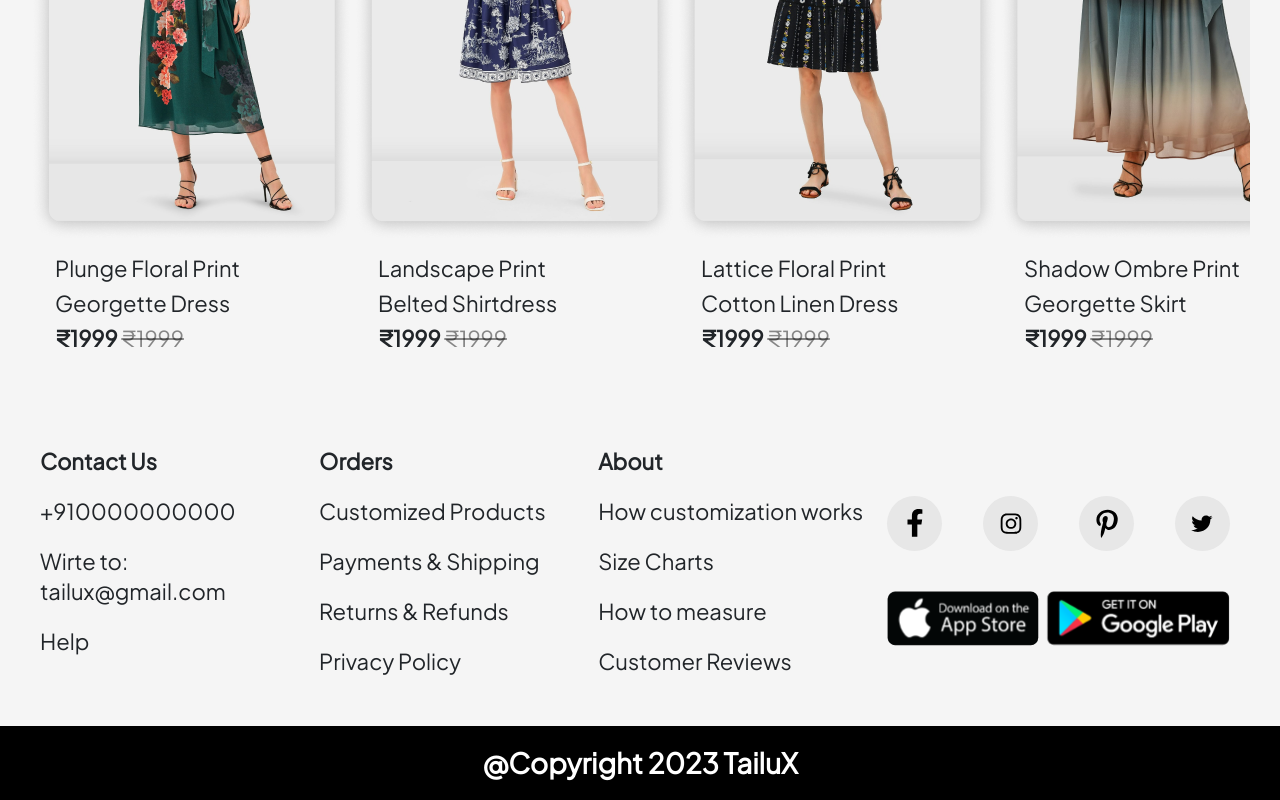
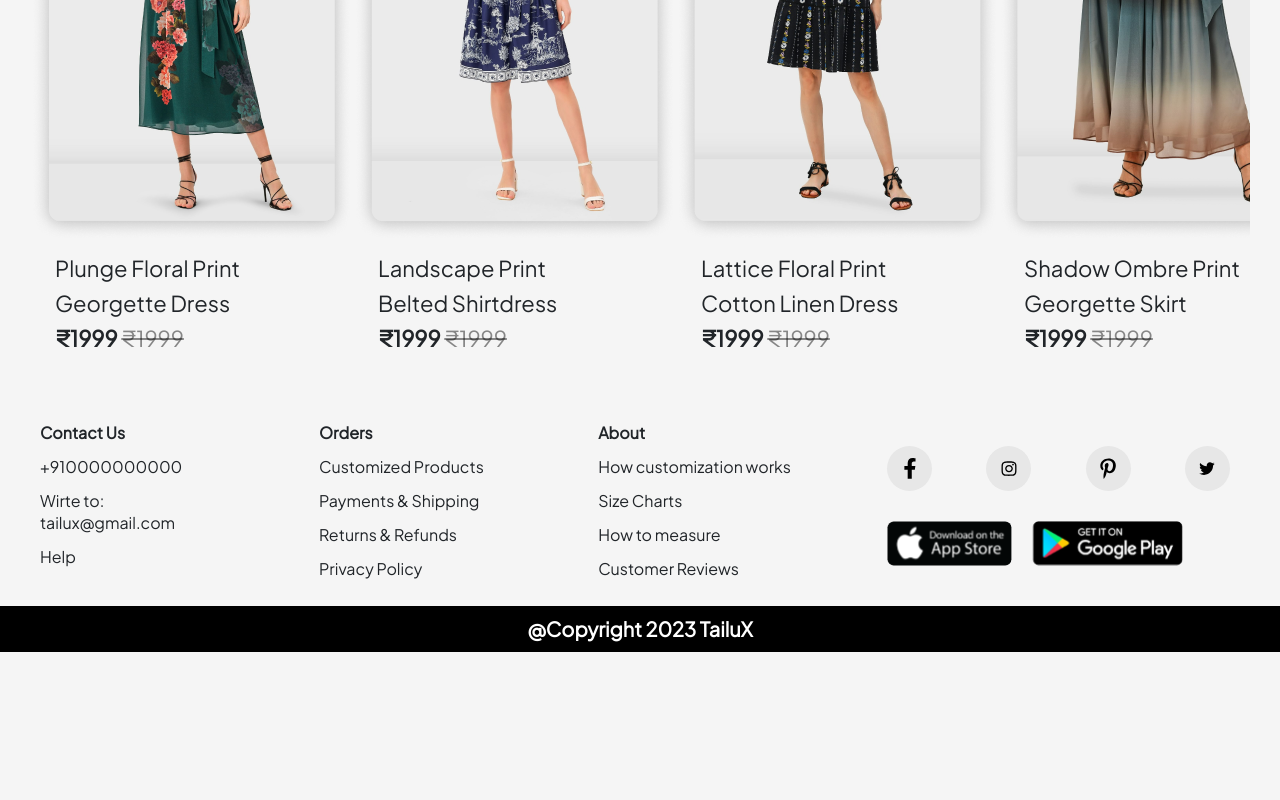
Before and after one commit to iamshiv007/tailux, a React (Create React App) app: page / in a window 1280 px wide. Shown: the part 4258-5058 px from the top of the page. After the commit the page ends 4910 px from the top, so only its background shows below. Built offline with nearby package versions, Linux system fonts and the light colour scheme.

Commit message:
footer updated

```diff
--- a/src/components/layout/footer/Footer.css
+++ b/src/components/layout/footer/Footer.css
@@ -4,7 +4,7 @@ footer{
 footer > div {
   display: grid;
   grid-template-columns: 1fr 1fr 1fr 1.3fr;
-  padding: 40px;
+  padding: 20px 40px;
 }
 
 footer > div > div > p:first-child {
@@ -13,25 +13,25 @@ footer > div > div > p:first-child {
 
 footer > div > div > p {
   font-family: "Plus Jakarta Sans";
-  font-size: 22px;
+  font-size: 16px;
   font-weight: 500;
-  line-height: 30px;
-  padding: 10px 0;
+  line-height: 22px;
+  padding: 6px 0;
 }
 
 footer > p {
   font-family: "Plus Jakarta Sans";
   font-weight: 800;
-  font-size: 28px;
-  line-height: 44px;
+  font-size: 20px;
+  line-height: 26px;
   background-color: black;
   color: #ffffff;
-  padding:15px;
+  padding:10px;
   text-align: center;
 }
 
 .socialMedia{
-    margin-top: 60px;
+    margin-top: 30px;
     padding:0 10px;
 }
 
@@ -41,12 +41,12 @@ footer > p {
 }
 
 .socialMedia > div:first-child > a > img{
-    width:22px;
+    width:16px;
     background-color: #E7E7E7;
 }
 
 .facebookIcon{
-    width:16px !important;
+    width:12px !important;
 }
 
 .socialMedia > div:first-child > a {
@@ -55,16 +55,16 @@ footer > p {
     justify-content: center;
     background: #E7E7E7;
     border-radius: 50%;
-    width:55px;
-    height:55px
+    width:45px;
+    height:45px
 }
 
 .socialMedia > div:last-child{
     display: flex;
-    justify-content: space-between;
-    margin-top: 40px;
+    margin-top: 30px;
+    column-gap: 20px;
 }
 
 .socialMedia > div:last-child > a > img{
-    height:55px
+    height:45px
 }
```
